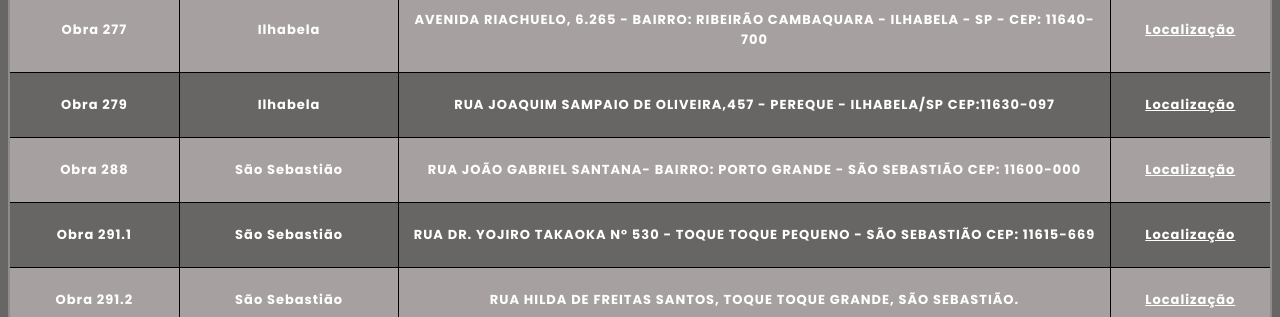
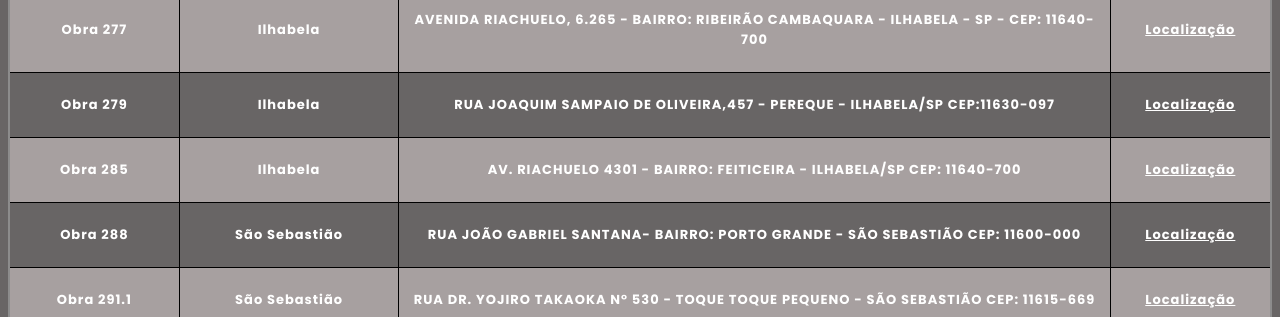
Before and after one commit to deivinho007/tabela-jr, a plain HTML site: page index.html in a window 1280 px wide. Shown: the part 1500-1817 px from the top of the page. Drawn offline with Linux system fonts and the light colour scheme.

Commit message:
tabela atualizada com a 285

```diff
--- a/index.html
+++ b/index.html
@@ -172,6 +172,14 @@
           </tr>
 
           <tr>
+            <th scope="col">Obra 285</th>
+            <th scope="col">Ilhabela</th>
+            <th scope="col">AV. RIACHUELO 4301 - BAIRRO: FEITICEIRA - ILHABELA/SP CEP: 11640-700</th>
+            <th scope="col"><a class="link" href="https://www.google.com/maps/place/Av.+Riachuelo,+4301+-+Feiticeira,+Ilhabela+-+SP,+11630-000/@-23.8476727,-45.4099974,17z/data=!3m1!4b1!4m6!3m5!1s0x94d2908c7804fb05:0xaa0aa5d7844e2da7!8m2!3d-23.8476776!4d-45.4074225!16s%2Fg%2F11vjpxq_11?entry=ttu&g_ep=EgoyMDI1MDMyNC4wIKXMDSoASAFQAw%3D%3D">Localização</a></th>
+          </tr>
+
+
+          <tr>
             <th scope="col">Obra 288 </th>
             <th scope="col">São Sebastião</th>
             <th scope="col">RUA JOÃO GABRIEL SANTANA- BAIRRO: PORTO GRANDE - SÃO SEBASTIÃO CEP: 11600-000</th>
```
